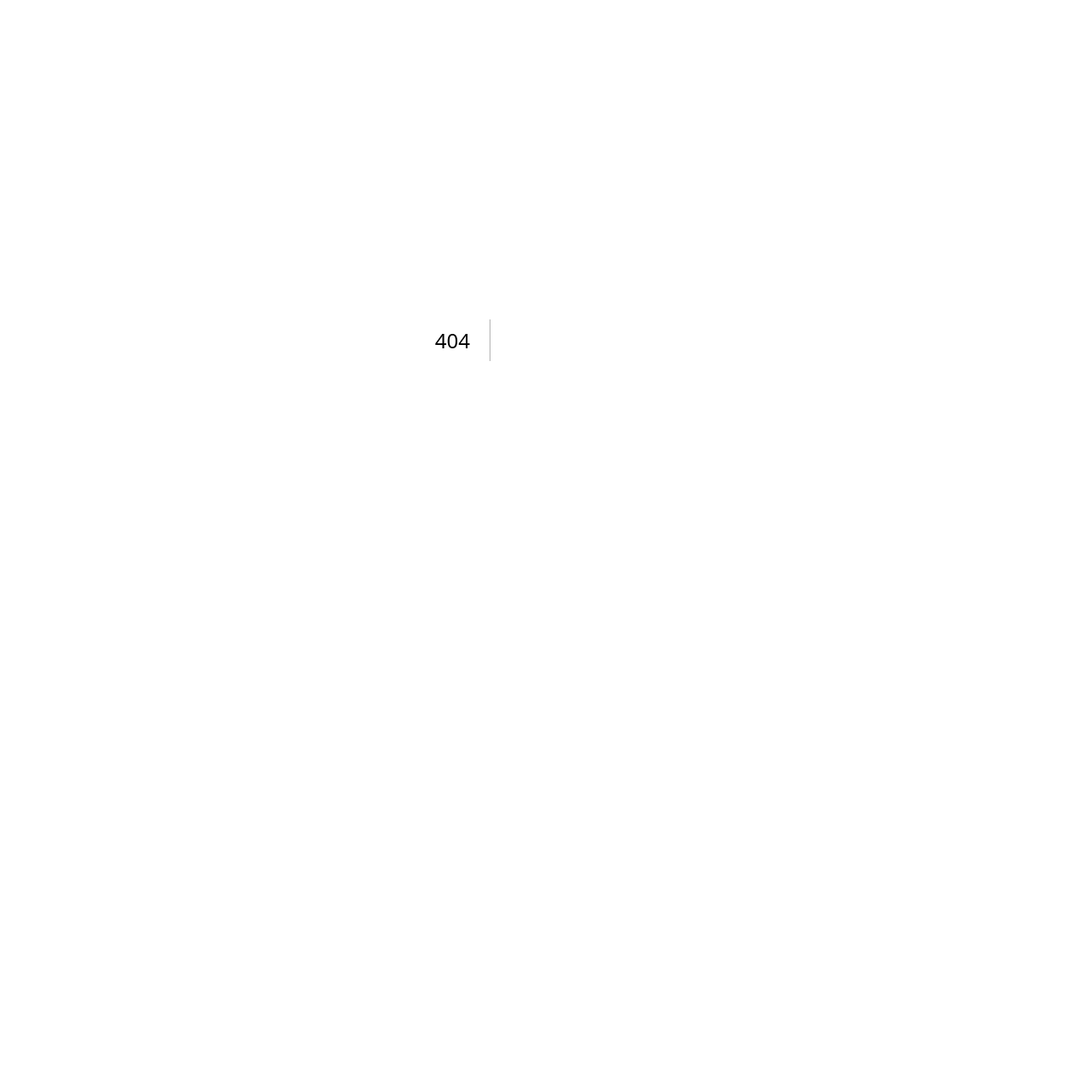
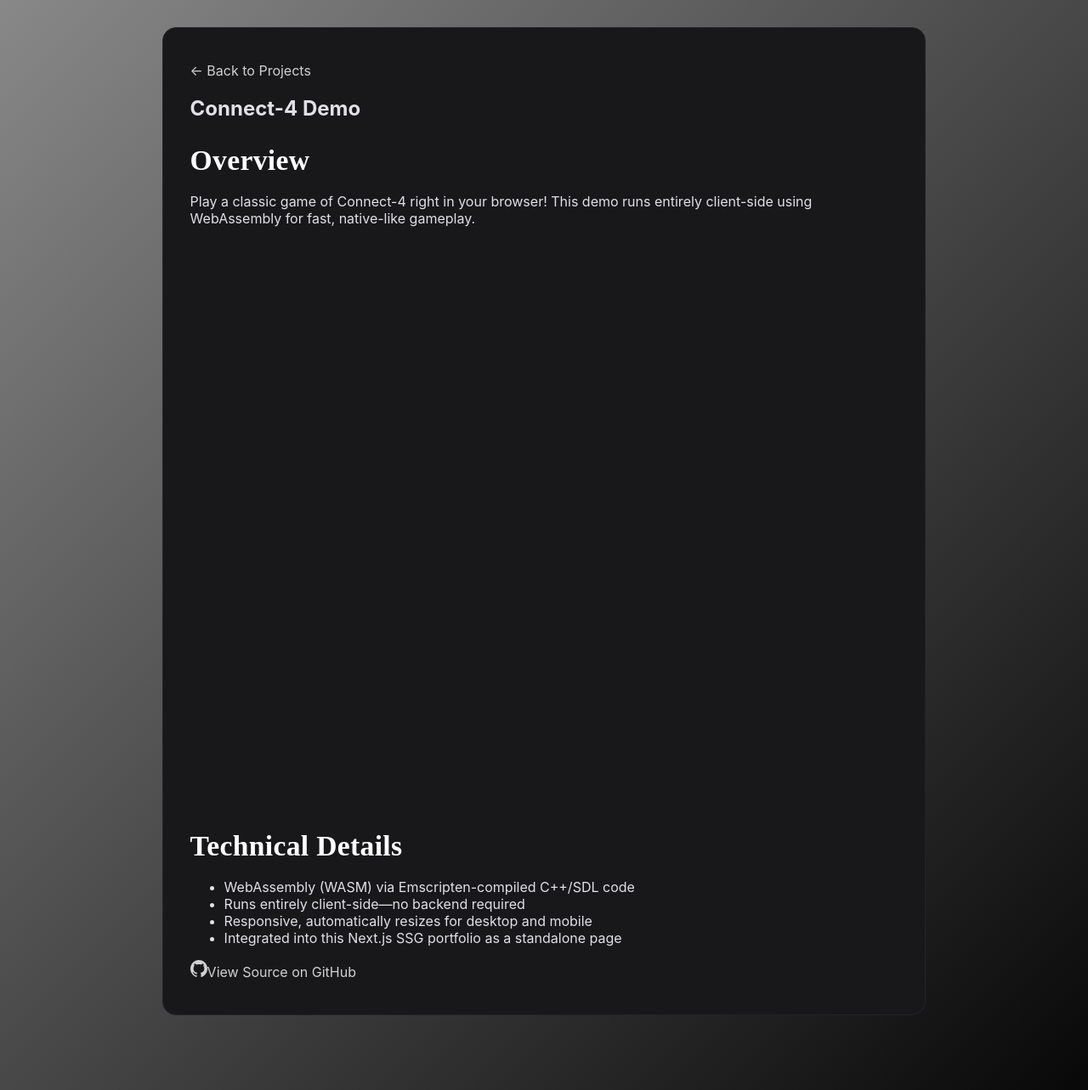
Before and after one commit to TSSchaef/portfolio, a Next.js app: page /connect4-demo in a window 1280 px wide. Before the commit this address had no page. Shown: the whole page at 85% size. Before the commit the page ends 800 px from the top, so only its background shows below. Built offline with nearby package versions, Linux system fonts and the light colour scheme; no server answers.

Commit message:
Added connect-4 demo (needs work)

```diff
--- a/public/connect4/connect4.js
+++ /dev/null
@@ -1 +0,0 @@
-//placeholder
--- /dev/null
+++ b/src/pages/connect4-demo.tsx
@@ -0,0 +1,129 @@
+import { useEffect, useRef, useState } from "react";
+import Head from "next/head";
+import Link from "next/link";
+
+const CONNECT4_GITHUB_URL = "https://github.com/TSSchaef/connect-4";
+const ASPECT_RATIO = 5 / 4;
+
+const Connect4Demo = () => {
+  const canvasRef = useRef<HTMLCanvasElement>(null);
+  const [containerWidth, setContainerWidth] = useState(320);
+
+  // Responsive canvas sizing
+  useEffect(() => {
+    function handleResize() {
+      const max = Math.min(window.innerWidth, 700);
+      setContainerWidth(max - 32); // 32 = px-4 padding left + right
+    }
+    handleResize();
+    window.addEventListener("resize", handleResize);
+    return () => window.removeEventListener("resize", handleResize);
+  }, []);
+
+  useEffect(() => {
+    // @ts-ignore
+    window.Module = {
+      locateFile: (path: string) => `/connect4/${path}`,
+      canvas: canvasRef.current,
+    };
+
+    if (!document.getElementById("connect4-glue-script")) {
+      const script = document.createElement("script");
+      script.id = "connect4-glue-script";
+      script.src = "/connect4/connect-4.js";
+      script.async = true;
+      document.body.appendChild(script);
+      return () => {
+        document.body.removeChild(script);
+        // @ts-ignore
+        delete window.Module;
+      };
+    }
+  }, []);
+
+  return (
+    <>
+      <Head>
+        <title>Connect-4 Demo | Portfolio</title>
+      </Head>
+      <main className="min-h-screen flex flex-col items-center px-4 py-8 bg-background text-foreground transition-colors">
+        <div className="w-full max-w-2xl mx-auto">
+
+          <section className="rounded-lg shadow-md border border-border bg-card p-6 mb-6">
+          {/* Back navigation */}
+          <div className="mb-4">
+            <Link href="/" passHref legacyBehavior>
+              <a className="inline-flex items-center text-sm px-3 py-1.5 rounded bg-muted hover:bg-muted-2 border border-border text-foreground transition-colors">
+                ← Back to Projects
+              </a>
+            </Link>
+          </div>
+
+            <h1 className="text-2xl font-bold mb-4 text-center">Connect-4 Demo</h1>
+            <div className="mb-6">
+              <h2 className="text-lg font-semibold mb-1">Overview</h2>
+              <p className="text-muted-foreground text-sm">
+                Play a classic game of Connect-4 right in your browser! This demo runs entirely client-side using WebAssembly for fast, native-like gameplay.
+              </p>
+            </div>
+
+            {/* Responsive aspect-ratio game container */}
+            <div
+              className="w-full bg-muted rounded flex justify-center items-center mb-8"
+              style={{
+                aspectRatio: `${ASPECT_RATIO}`,
+                maxWidth: 1000,
+                margin: "0 auto",
+                position: "relative",
+                overflow: "hidden",
+              }}
+            >
+              <canvas
+                ref={canvasRef}
+                id="canvas"
+                // The canvas must be styled to fill the parent absolutely
+                style={{
+                  width: "100%",
+                  height: "100%",
+                  position: "absolute",
+                  left: 0,
+                  top: 0,
+                  // Remove background if you want transparency
+                  background: "transparent",
+                  borderRadius: "inherit",
+                  display: "block",
+                }}
+              />
+            </div>
+
+            {/* Technical Details BELOW, now always below the game */}
+            <div className="mt-8">
+              <h2 className="text-lg font-semibold mb-1">Technical Details</h2>
+              <ul className="list-disc list-inside text-muted-foreground text-sm space-y-1">
+                <li>WebAssembly (WASM) via Emscripten-compiled C++/SDL code</li>
+                <li>Runs entirely client-side—no backend required</li>
+                <li>Responsive, automatically resizes for desktop and mobile</li>
+                <li>Integrated into this Next.js SSG portfolio as a standalone page</li>
+              </ul>
+            </div>
+            <div className="mt-6 flex justify-center">
+              <a
+                href={CONNECT4_GITHUB_URL}
+                target="_blank"
+                rel="noopener noreferrer"
+                className="inline-flex items-center px-4 py-2 rounded bg-primary text-primary-foreground font-medium shadow-sm hover:bg-primary/90 transition-colors"
+              >
+                <svg width="20" height="20" fill="currentColor" className="mr-2" aria-hidden="true">
+                  <path d="M10 0C4.48 0 0 4.58 0 10.23c0 4.52 2.87 8.35 6.84 9.7.5.09.68-.22.68-.48 0-.23-.01-.84-.01-1.65-2.78.62-3.37-1.36-3.37-1.36-.45-1.18-1.11-1.5-1.11-1.5-.91-.64.07-.63.07-.63 1.01.07 1.54 1.05 1.54 1.05.89 1.56 2.34 1.11 2.91.85.09-.65.35-1.11.63-1.36-2.22-.26-4.56-1.14-4.56-5.06 0-1.12.39-2.03 1.03-2.75-.1-.26-.45-1.29.09-2.7 0 0 .84-.28 2.75 1.05a9.34 9.34 0 012.5-.34c.85.01 1.7.11 2.5.34 1.91-1.33 2.75-1.05 2.75-1.05.54 1.41.19 2.44.09 2.7.64.72 1.03 1.63 1.03 2.75 0 3.93-2.34 4.8-4.57 5.05.36.32.68.96.68 1.94 0 1.4-.01 2.53-.01 2.87 0 .27.18.58.69.48C17.13 18.58 20 14.75 20 10.23 20 4.58 15.52 0 10 0z"/>
+                </svg>
+                View Source on GitHub
+              </a>
+            </div>
+          </section>
+        </div>
+      </main>
+    </>
+  );
+};
+
+export default Connect4Demo;
```
Also changed, not shown: src/pages/index.tsx (+5 -4 lines).
